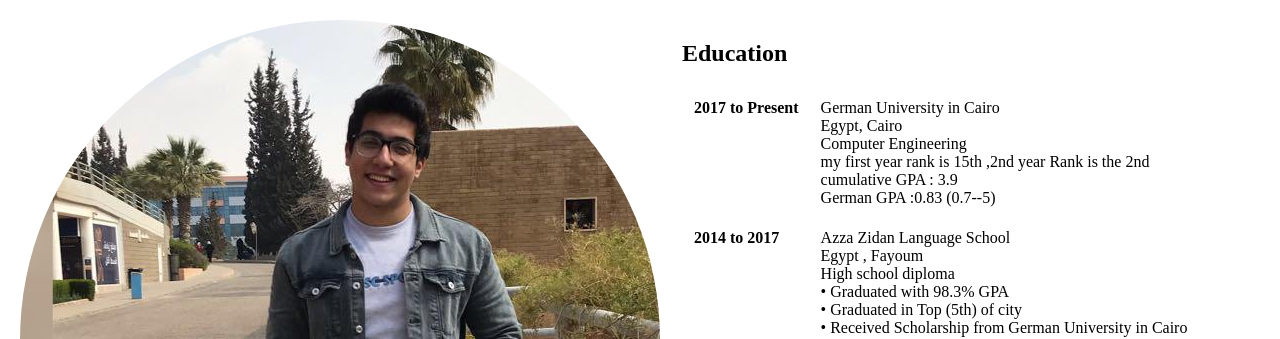
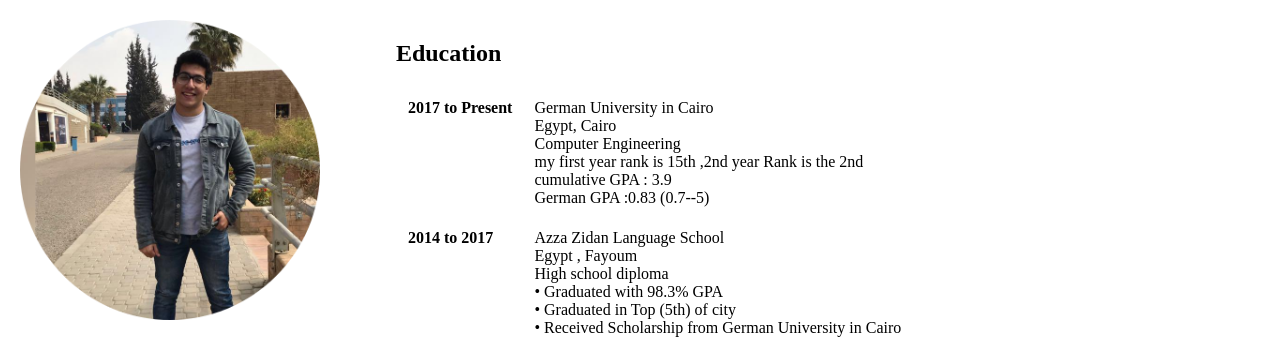
Before and after one commit to SamerGhaly/CV, a plain HTML site: page index.html in a window 1280 px wide. Shown: the top 339 px of the page. Drawn offline with Linux system fonts and the light colour scheme.

Commit message:
Update index.html

```diff
--- a/index.html
+++ b/index.html
@@ -12,7 +12,8 @@
           <img
             src="samer.png"
             alt="SAMER GHALY PROFILE PHOTO"
-
+             width="300"
+            height="300"
           />
           <h1>Samer Ghaly</h1>
           <h2>21 years old</h2>
```
